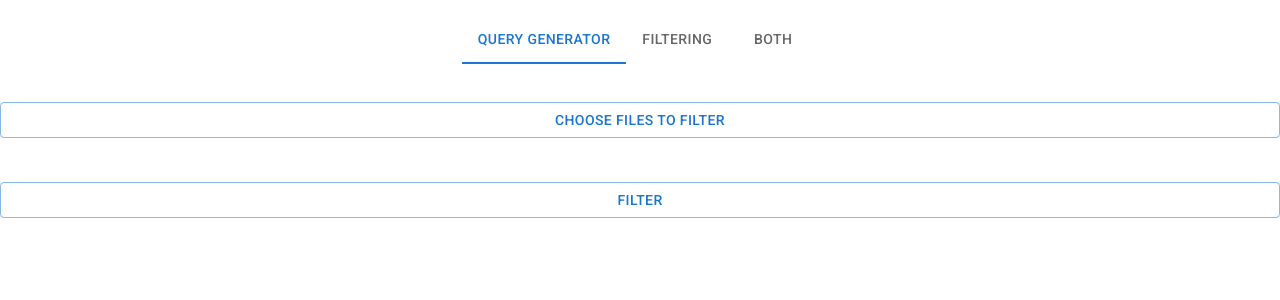
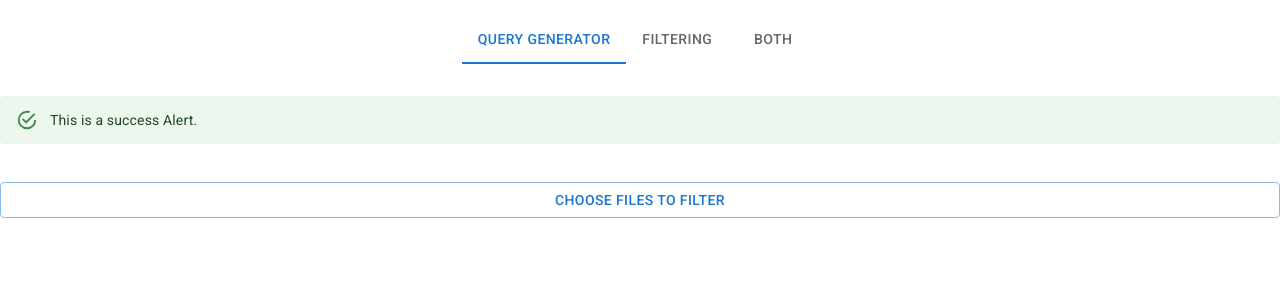
Before and after one commit to halildgn/automating-slr, a React (Vite) app: page /filtering in a window 1280 px wide. Shown: the top 300 px of the page. Built offline with nearby package versions, Linux system fonts and the light colour scheme.

Commit message:
still improving filtering

```diff
--- a/src/components/Filtering.tsx
+++ b/src/components/Filtering.tsx
@@ -1,12 +1,10 @@
 import FormControl from '@mui/material/FormControl';
+import Alert from '@mui/material/Alert';
 import FormControlLabel from '@mui/material/FormControlLabel';
-import FormLabel from '@mui/material/FormLabel';
 import { AdapterDayjs } from '@mui/x-date-pickers/AdapterDayjs';
 import { LocalizationProvider } from '@mui/x-date-pickers/LocalizationProvider';
 import { DatePicker } from '@mui/x-date-pickers/DatePicker';
 import Checkbox from '@mui/material/Checkbox';
-import FormGroup from '@mui/material/FormGroup';
-import FormHelperText from '@mui/material/FormHelperText';
 import { useState } from 'react';
 import { Button } from '@mui/material';
 import { ChangeEvent } from 'react';
@@ -18,6 +16,7 @@ import dayjs, { Dayjs } from 'dayjs';
 
 function Filtering(){
 
+  const [displayFilterButton, setDisplayFilterButton] = useState(false);
   const [displayFields, setDisplayFields] = useState(false);
  const [overlayOpen, setOverlayOpen] = useState<boolean>(false);
  const [includedPublicationTypes, setIncludedPublicationTypes] = useState<{[publicationTypes: string]: boolean}>({});
@@ -32,6 +31,14 @@ function Filtering(){
     }, [] as string[])
   }
 
+  function FilterButton(){
+    if(!displayFilterButton){
+        return;
+    }
+    return (
+<Button variant="outlined" onClick={filter}>Filter</Button>
+    )
+  }
 
   async function handleFileUpload (e: ChangeEvent<HTMLInputElement>) {
     if (!e.target.files) {
@@ -43,7 +50,7 @@ const formData = new FormData();
 formData.append(file.name, file);
     }
     setDisplayFields(false);
-setDateAndPageRange({minPages: null , maxPages: null, startYear: null, endYear: null});
+setDisplayFilterButton(false);
     setOverlayOpen(true);
     const {data} : {data: string[]} =  await axios.post('http://localhost:9998/availablePublications', formData);
     const publicationTypes = data.reduce((accumulator, publicationType)=>{
@@ -53,6 +60,7 @@ setDateAndPageRange({minPages: null , maxPages: null, startYear: null, endYear:
     setIncludedPublicationTypes(publicationTypes);
 setDateAndPageRange({minPages: null , maxPages: null, startYear: null, endYear: null});
     setDisplayFields(true);
+setDisplayFilterButton(true);
     setOverlayOpen(false);
   };
 
@@ -143,6 +151,7 @@ return (
       >
         <CircularProgress color="inherit" />
       </Backdrop>
+      <Alert severity="success">This is a success Alert.</Alert>
 <input
   style={{ display: 'none' }}
   onChange={handleFileUpload}
@@ -154,7 +163,7 @@ return (
 <Button className="field-container" variant="outlined" onClick={()=>{ document.getElementById('file-upload')?.click() }}>Choose files to filter</Button>
 <PublicationTypes />
 <PageNDate />
-<Button variant="outlined" onClick={filter}>Filter</Button>
+<FilterButton />
 </>
 )
 }
```
Also changed, not shown: 1 other file (tests, documents, lock files or other folders).
